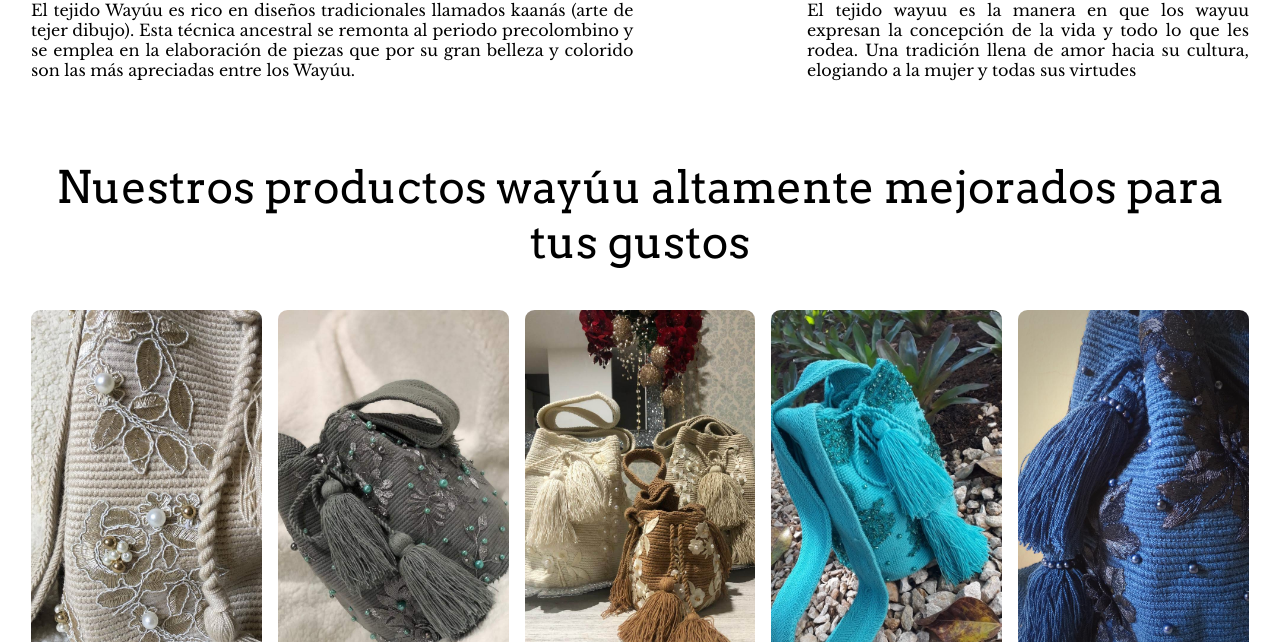
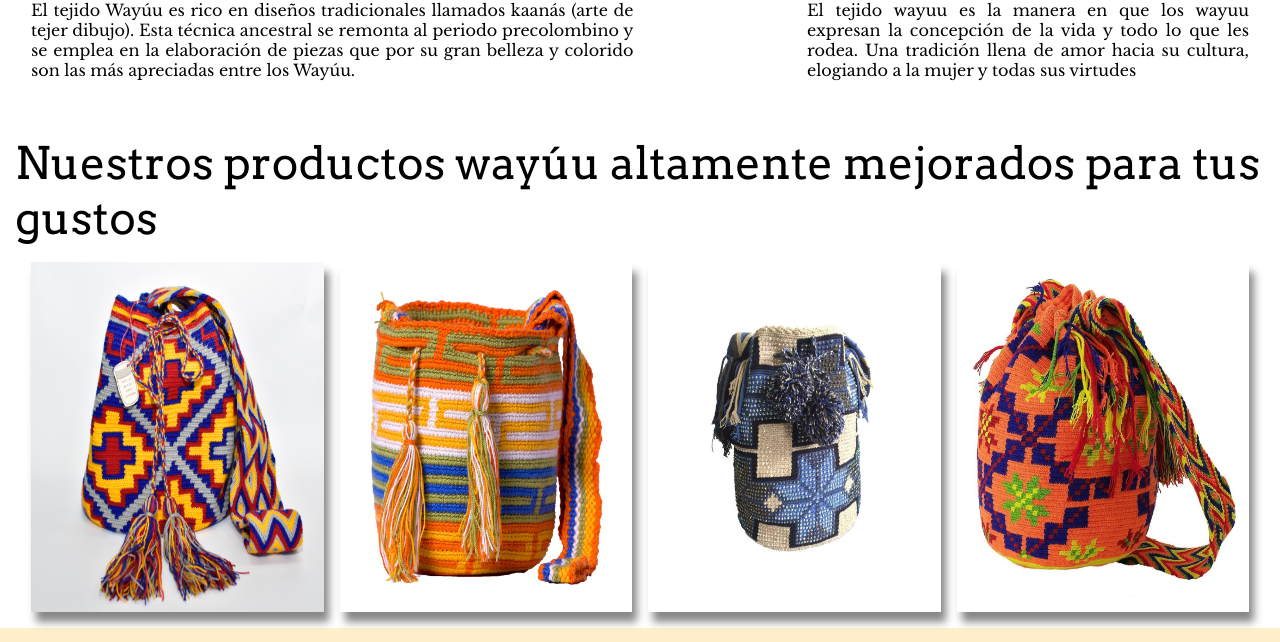
Before and after one commit to djmendoza39/proyecto_coder_house, a website: page catalogo.html in a window 1280 px wide. Shown: the part 1919-2561 px from the top of the page. Drawn offline with nearby package versions, Linux system fonts and the light colour scheme.

Commit message:
se actualiza la seccion de catalogos, en la parte de galerias al final de la pagina con responsive design

```diff
--- a/catalogo.html
+++ b/catalogo.html
@@ -125,53 +125,16 @@
             </div>
 
         </section>
-        <section class="contenedor-ecommers">
 
-            <div class="container contenedor-miTienda">
-
-                    <h3 class="miTienda-titulo__wayuu">Nuestros productos wayúu altamente mejorados para tus gustos</h3>
-                    <div class="contenedor-galeria__tienda">
-
-                        <div class="galeria__tienda-img">
-                            <a href="#">
-                                <img src="img/imagenes-galeria/mochila3.jpeg" alt="fotos galerias" class="galeria--img">
-                            </a>
-                        </div>
-                        <div class="galeria__tienda-img">
-                            <a href="#">
-                                <img src="img/imagenes-galeria/mochila4.jpeg" alt="fotos galerias" class="galeria--img">
-                            </a>
-                        </div>
-                        <div class="galeria__tienda-img">
-                            <a href="#">
-                                <img src="img/imagenes-galeria/mochila6.jpeg" alt="fotos galerias" class="galeria--img">
-                            </a>
-                        </div>
-                        <div class="galeria__tienda-img">
-                            <a href="#">
-                                <img src="img/imagenes-galeria/mochila2.jpeg" alt="fotos galerias" class="galeria--img">
-                            </a>
-                        </div>
-                        <div class="galeria__tienda-img">
-                            <a href="#">
-                                <img src="img/imagenes-galeria/mochila5.jpeg" alt="fotos galerias" class="galeria--img">
-                            </a>
-                        </div>
-
-
-                    </div>
-
-
+        <section class="galeria">
+            <h3 class="galeria__titulo container"> Nuestros productos wayúu altamente mejorados para tus gustos </h3>
+            <div class=" container imagenes-grid">
+                <div class="contenedor-imagenes"> <a href="mi-tienda.html"> <img class="imagenes--img" src="img/img/img1.jpg" alt="mochilas wayuu"></a>  <span class="img--link"> Mochilas coloridas!!</span> </div>
+                <div class="contenedor-imagenes"> <a href="mi-tienda.html"> <img class="imagenes--img" src="img/img/img2.jpg" alt="mochilas wayuu"></a>  <span class="img--link"> Tejidas a mano!!</span> </div>
+                <div class="contenedor-imagenes"> <a href="mi-tienda.html"> <img class="imagenes--img" src="img/img/img3.jpg" alt="mochilas wayuu"></a>  <span class="img--link"> Hilos finos!!</span> </div>
+                <div class="contenedor-imagenes"> <a href="mi-tienda.html"> <img class="imagenes--img" src="img/img/img4.jpg" alt="mochilas wayuu"></a>  <span class="img--link"> Distintos diseños!!</span> </div>
             </div>
-
-
-
-
         </section>
-
-
-
-
         <!------------------------------------------- footer ------------------------------>
 
          <footer class="footer"><!-- bloque -->
--- a/scss/_catalogo.scss
+++ b/scss/_catalogo.scss
@@ -28,10 +28,9 @@
     line-height: 6vh;
     text-align: center;
     z-index: 1;
-    .slide--titulo{
+    .slide--titulo {
       text-shadow: 1px 1px $color-secondary-1-2, -1px -1px #333;
       font-size: calc(3em + 2vw);
-
     }
     .contenido-slide--boton {
       background: rgba(0, 0, 0, 0);
@@ -51,8 +50,6 @@
     }
   }
 }
-
-
 
 //seccion catalogo card-----------------------------------------
 .section-galeria {
@@ -76,57 +73,6 @@
   }
 }
 
-//seccion informativa sobre las mochilas wayúu------------------------
-.contenedor-informativo-wayuu {
-  .info-wayuu__informacion {
-    height: auto;
-    padding: 1rem;
-
-    .informacion-mochilas__wayuu {
-      .informacion-titulo__wayuu {
-        font-size: calc(2em + 1vw);
-        font-family: $fontTitulos;
-      }
-
-      .informacion__texto {
-        //font-size: 2rem;
-        font-family: $fontTexto;
-        text-align: justify;
-        padding: 2.5rem 0px;
-      }
-    }
-  }
-}
-
-//estilos seccion que permite ir a la tienda virtual
-.contenedor-ecommers {
-  .contenedor-miTienda {
-    .miTienda-titulo__wayuu {
-      //font-size: calc(2em + 1vw);
-      font-family: $fontTitulos;
-      text-align: center;
-      padding: 1.5rem;
-    }
-    .contenedor-galeria__tienda {
-      padding: 1rem;
-      height: auto;
-      .galeria--img {
-        width: 100%;
-        height: 100%;
-        object-fit: cover;
-        border-radius: 0.6rem;
-
-        &:hover {
-          filter: brightness(40%);
-          transition: all 0.5s;
-          text-align: center;
-        }
-      }
-    }
-  }
-}
-
-//media querys----------------------------------------------
 @media screen and (min-width: 330px) {
   .contenedor-galeria__tienda {
     display: grid;
@@ -143,10 +89,7 @@
     gap: 1rem;
   }
 
-  .contenedor-galeria__tienda {
-    grid-template-columns: repeat(2, 2fr);
-    grid-template-rows: 280px;
-  }
+
 }
 
 @media screen and (min-width: 680px) {
@@ -161,10 +104,6 @@
     }
   }
 
-  .contenedor-galeria__tienda {
-    grid-template-columns: repeat(3, 2fr);
-    grid-template-rows: 380px;
-  }
 }
 
 @media screen and (min-width: 980px) {
@@ -205,8 +144,111 @@
     }
   }
 
-  .contenedor-galeria__tienda {
-    grid-template-columns: repeat(5, 2fr);
-    grid-template-rows: 380px;
+
+}
+
+//-----------------------------------------------------
+
+
+
+//seccion informativa sobre las mochilas wayúu------------------------
+.contenedor-informativo-wayuu {
+  .info-wayuu__informacion {
+    height: auto;
+    padding: 1rem;
+
+    .informacion-mochilas__wayuu {
+      .informacion-titulo__wayuu {
+        font-size: calc(2em + 1vw);
+        font-family: $fontTitulos;
+      }
+
+      .informacion__texto {
+        //font-size: 2rem;
+        font-family: $fontTexto;
+        text-align: justify;
+        padding: 2.5rem 0px;
+      }
+    }
   }
 }
+
+//galeria
+.imagenes-grid {
+  display: grid;
+  grid-template-columns: repeat(1, 1fr);
+  grid-template-rows: 380px 380px 380px 380px;
+  gap: 1rem;
+  padding: 1rem;
+  .contenedor-imagenes {
+    position: relative;
+    box-shadow: 5px 10px 8px #888888;
+    .imagenes--img {
+      width: 100%;
+      height: 100%;
+      object-fit: fill;
+      position: absolute;
+
+      transform: translate(0px, 0px) scale(1);
+      transition: all 500ms ease-in-out;
+      &:hover {
+        filter: brightness(90%);
+        transition: all 1s;
+        -webkit-transition: all 1s;
+        -moz-transition: all 1s;
+        -ms-transition: all 1s;
+        -o-transition: all 1s;
+        transform: translate(-50px, -50px) scale(0.5);
+
+
+      }
+    }
+
+    .img--link {
+      color: rgb(243, 168, 77);
+      display: block;
+      font-size: 20px;
+      font-family: $fontTexto;
+      height: 50%;
+      text-decoration: none;
+      top: 70%;
+      right: 0;
+      padding-right: 5px;
+      position: absolute;
+      z-index: -1;
+    }
+  }
+}
+@media screen and(min-width: 460px){
+
+  .imagenes-grid{
+    grid-template-columns: repeat(2, 1fr);
+    grid-template-rows: 300px 300px;
+  }
+}
+
+@media screen and(min-width: 680px){
+
+  .imagenes-grid{
+    grid-template-columns: repeat(2, 1fr);
+    grid-template-rows: 380px 380px;
+  }
+}
+
+@media screen and(min-width: 880px){
+
+  .imagenes-grid{
+    grid-template-columns: repeat(2, 1fr);
+    grid-template-rows: 400px 400px;
+  }
+}
+
+@media screen and(min-width: 990px){
+
+  .imagenes-grid{
+    grid-template-columns: repeat(4, 1fr);
+    grid-template-rows: 350px;
+  }
+}
+
+//media querys----------------------------------------------
```
Also changed, not shown: css/estilos.css, img/img/img1.jpg (added), img/img/img2.jpg (added), img/img/img3.jpg (added), img/img/img4.jpg (added).
